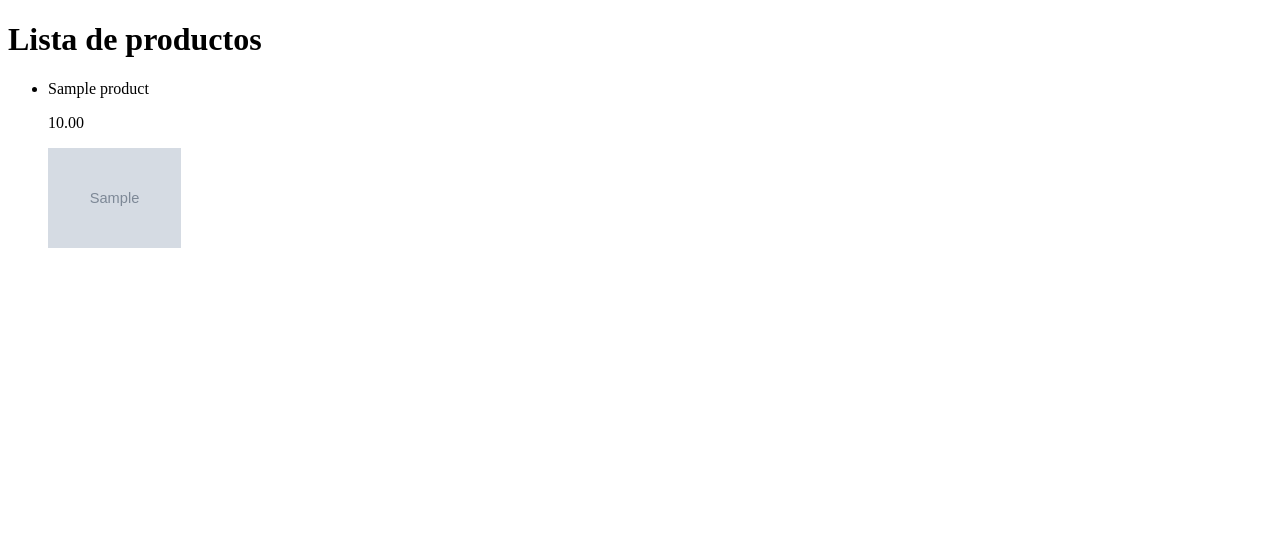
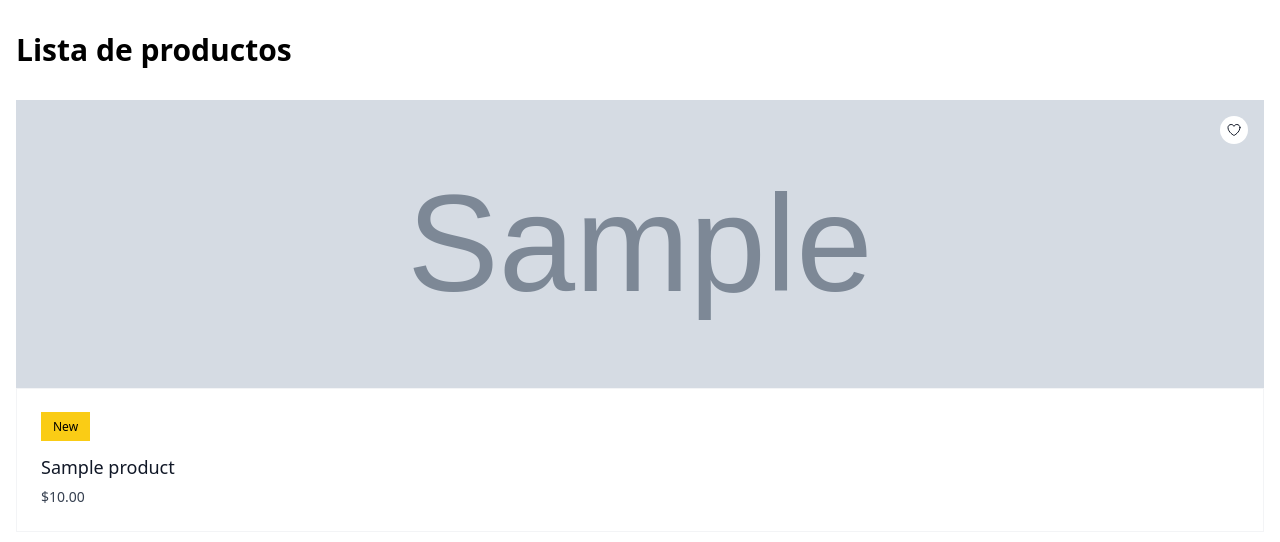
Before and after one commit to AdrianGerman/coffee-shop-django, a Django app: page /products/ in a window 1280 px wide. Shown: the top 542 px of the page. Run offline with Django 5.2, Linux system fonts and the light colour scheme; tables that the repository leaves empty hold one stand-in row (values such as "Sample post"); grey boxes marked "Sample" are stand-in pictures; some libraries are stand-ins or nearby versions.

Commit message:
tailwind CSS Integration and product design

```diff
--- a/products/templates/products/list_product.html
+++ b/products/templates/products/list_product.html
@@ -1,14 +1,56 @@
 {% extends "base.html" %} {% block content %}
-<h1>Lista de productos</h1>
+<h1 class="text-3xl font-bold my-8">Lista de productos</h1>
+
 <ul>
   {% for product in products %}
-  <li>
-    {{ product.name }}
-    <p>{{ product.price }}</p>
+  <a href="#" class="group relative block overflow-hidden">
+    <button
+      class="absolute end-4 top-4 z-10 rounded-full bg-white p-1.5 text-gray-900 transition hover:text-gray-900/75"
+    >
+      <span class="sr-only">Wishlist</span>
+
+      <svg
+        xmlns="http://www.w3.org/2000/svg"
+        fill="none"
+        viewBox="0 0 24 24"
+        stroke-width="1.5"
+        stroke="currentColor"
+        class="h-4 w-4"
+      >
+        <path
+          stroke-linecap="round"
+          stroke-linejoin="round"
+          d="M21 8.25c0-2.485-2.099-4.5-4.688-4.5-1.935 0-3.597 1.126-4.312 2.733-.715-1.607-2.377-2.733-4.313-2.733C5.1 3.75 3 5.765 3 8.25c0 7.22 9 12 9 12s9-4.78 9-12z"
+        />
+      </svg>
+    </button>
+
     {% if product.photo %}
-    <img src="{{ product.photo.url }}" alt="{{ product.name }}" style="max-height: 100px" />
+    <img
+      src="{{ product.photo.url }}"
+      alt="{{ product.name }}"
+      class="h-64 w-full object-cover transition duration-500 group-hover:scale-105 sm:h-72"
+    />
     {% endif %}
-  </li>
+
+    <div class="relative border border-gray-100 bg-white p-6">
+      <span class="whitespace-nowrap bg-yellow-400 px-3 py-1.5 text-xs font-medium"> New </span>
+
+      <h3 class="mt-4 text-lg font-medium text-gray-900">{{ product.name }}</h3>
+
+      <p class="mt-1.5 text-sm text-gray-700">${{ product.price }}</p>
+
+      {% comment %}
+      <form class="mt-4">
+        <button
+          class="block w-full rounded bg-yellow-400 p-4 text-sm font-medium transition hover:scale-105"
+        >
+          Add to Cart
+        </button>
+      </form>
+      {% endcomment %}
+    </div>
+  </a>
   {% endfor %}
 </ul>
 {% endblock content %}
--- a/templates/base.html
+++ b/templates/base.html
@@ -4,8 +4,9 @@
     <meta charset="UTF-8" />
     <meta name="viewport" content="width=device-width, initial-scale=1.0" />
     <title>Coffee Shop</title>
+    <script src="https://cdn.tailwindcss.com"></script>
   </head>
   <body>
-    {% block content %}{% endblock content %}
+    <div class="container mx-auto px-4">{% block content %}{% endblock content %}</div>
   </body>
 </html>
```
